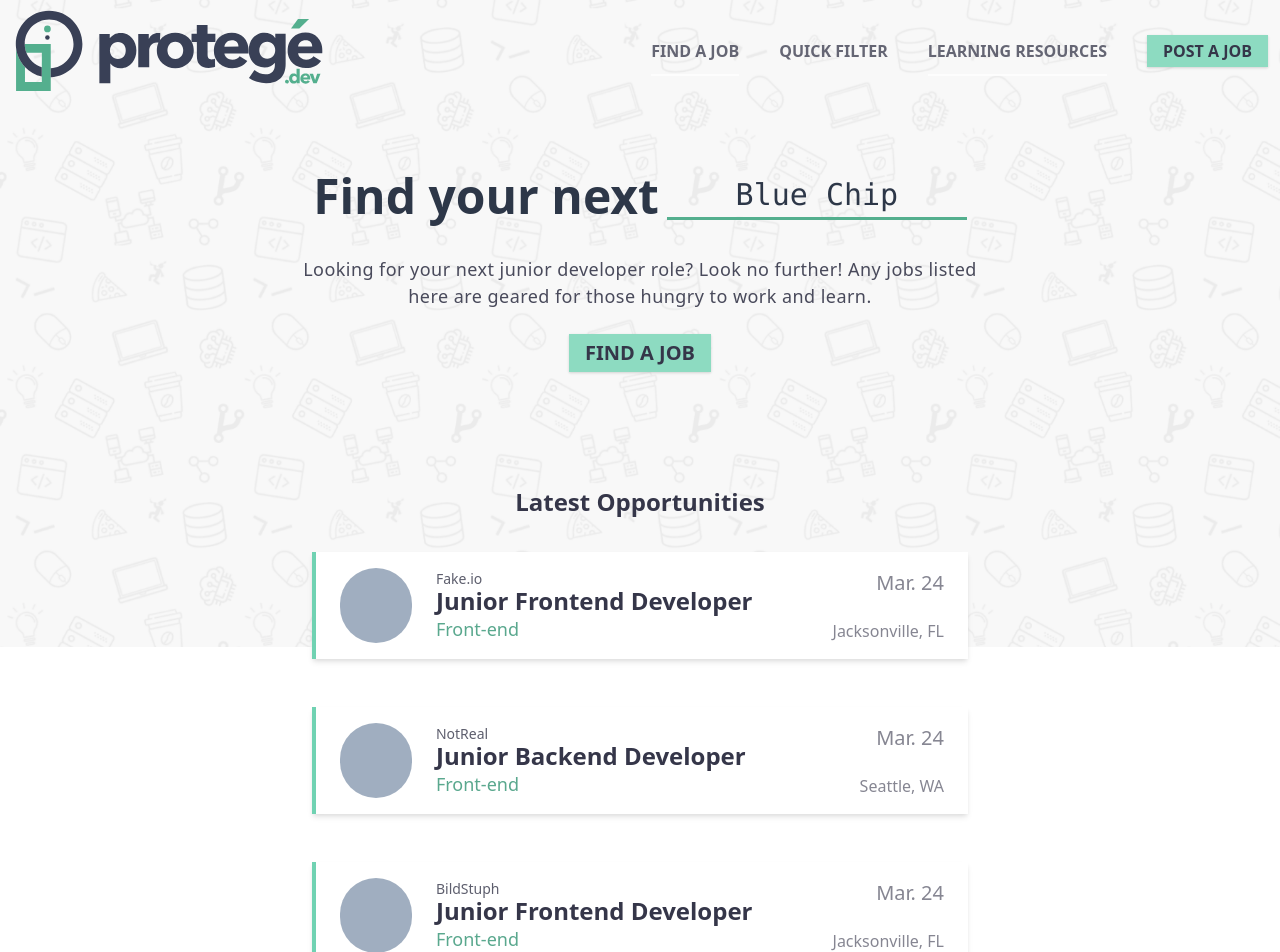
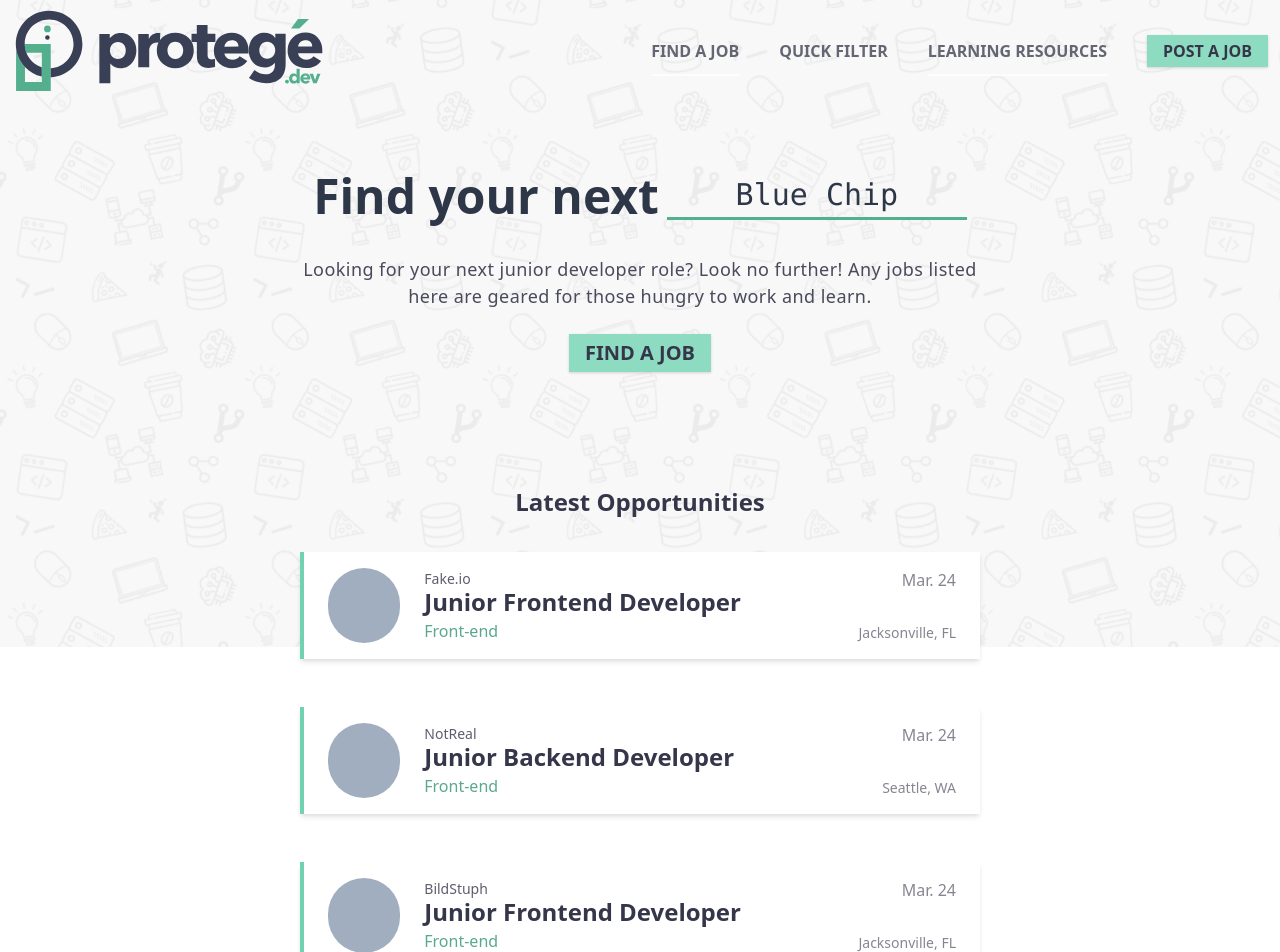
Before and after one commit to ProjectProtege/protege, a React (Create React App) app: page / in a window 1280 px wide. Shown: the top 952 px of the page. Built offline with nearby package versions, Linux system fonts and the light colour scheme.

Commit message:
Adjusting minor card layout stuff

```diff
--- a/src/components/JobCard.js
+++ b/src/components/JobCard.js
@@ -4,7 +4,7 @@ import { Link } from 'react-router-dom'
 import Logo from '../assets/images/protegeFooterLogo.svg'
 
 const JobCard = ({job}) => (
-  <Link to="/" className="flex mb-6 md:mb-12 px-6 py-4 bg-white shadow-md border-l-4 border-teal-500">
+  <Link to="/" className="flex mb-6 md:mb-12 px-3 md:px-6 py-4 bg-white shadow-md border-l-4 border-teal-500">
     <div className="hidden md:block rounded-full bg-gray-500 md:w-1/6" style={{width: 75, height: 75}}>
       <img src={Logo} alt="logo" className="opacity-0"/>
     </div>
@@ -13,12 +13,12 @@ const JobCard = ({job}) => (
       <div className="flex flex-col justify-between">
         <p className="text-sm text-blue-300">{job.companyName}</p>
         <h3 className="md:-mt-1 text-blue-500 leading-tight text-lg md:text-2xl font-bold">{job.positionTitle}</h3>
-        <p className="text-teal-700 text-lg">{job.focus}</p>
+        <p className="text-teal-700">{job.focus}</p>
       </div>
 
       <div className="text-right flex flex-col justify-between">
-        <p className="text-blue-100 md:text-xl">{job.postDate}</p>
-        <p className="text-blue-100">{job.location}</p>
+        <p className="text-blue-100">{job.postDate}</p>
+        <p className="text-blue-100 text-sm">{job.location}</p>
       </div>
     </div>
   </Link>
--- a/src/pages/Home.js
+++ b/src/pages/Home.js
@@ -117,7 +117,7 @@ const Home = () => (
     <img src={heroBG} alt="" className="hidden md:block absolute top-0 left-0 w-full" />
     <img src={mobileBG} alt="" className="fixed md:hidden w-screen"/>
 
-    <div className="relative pt-20 lg:pt-32 px-3">
+    <div className="relative pt-20 lg:pt-32 px-2">
       <FindYourNext />
       <div className="flex md:w-3/4 flex-col text-center mx-auto mt-6">
         <p className="tracking-wide font-light lg:w-3/4 mx-auto text-lg text-blue-400 mb-6">
@@ -127,7 +127,7 @@ const Home = () => (
         <button className="btn btn-teal mx-auto text-xl">Find A Job</button>
       </div>
 
-      <div className="mt-12 lg:pt-16 mx-auto px-3" style={{ maxWidth: 680 }}>
+      <div className="mt-12 lg:pt-16 mx-auto" style={{ maxWidth: 680 }}>
         <h2 className="text-center text-2xl text-blue-500 font-bold mb-8">
           Latest Opportunities
         </h2>
--- a/src/pages/JobBoard.js
+++ b/src/pages/JobBoard.js
@@ -128,7 +128,7 @@ const JobBoard = ({location}) => {
   }, [initialFilterValue])
 
   return (
-    <div className="container mx-auto pt-32 px-2 md:px-0">
+    <div className="container mx-auto pt-32 px-2 md:px-0" style={{maxWidth: 680}}>
       <div className="flex justify-between mb-6">
         <h1 className=" text-2xl font-semibold text-teal-600 mb-6">
           {jobFilter ? `${jobFilter} Jobs` : 'All Jobs'}
```
Also changed, not shown: src/assets/main.css.
